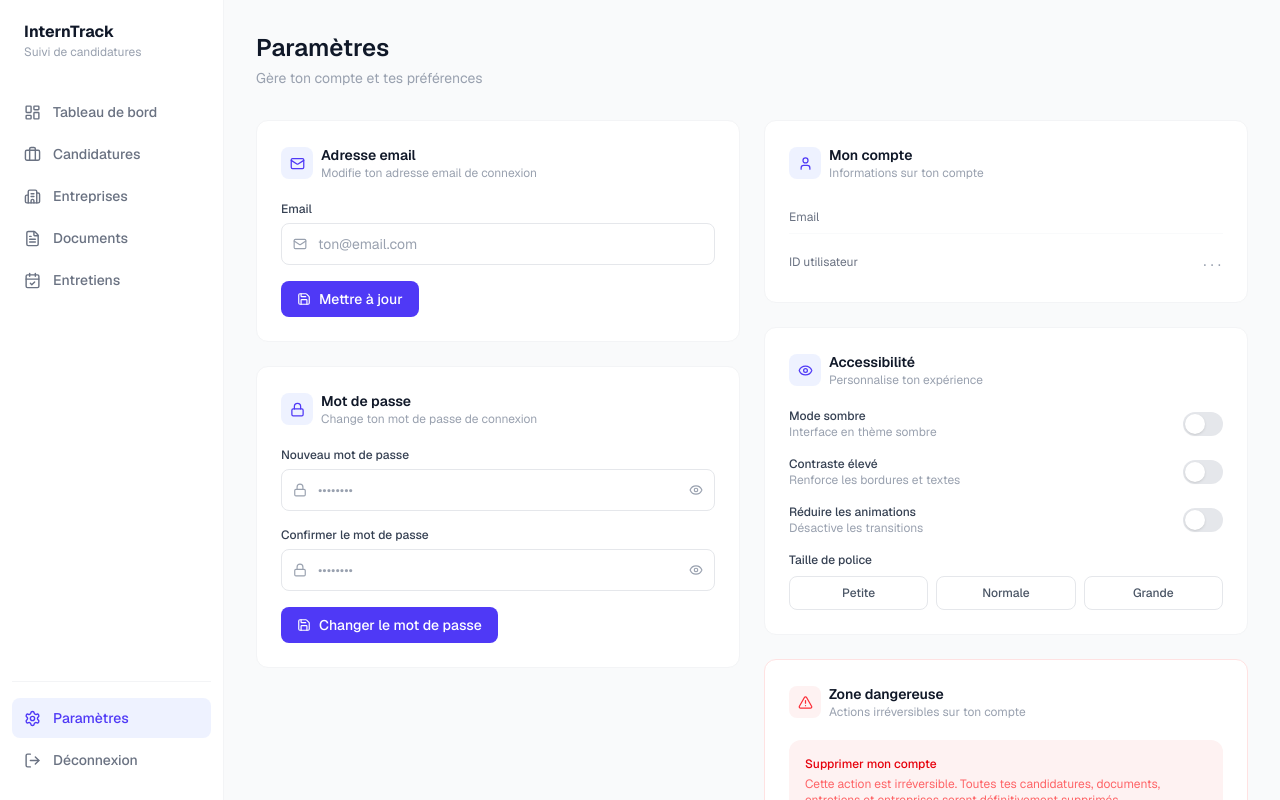
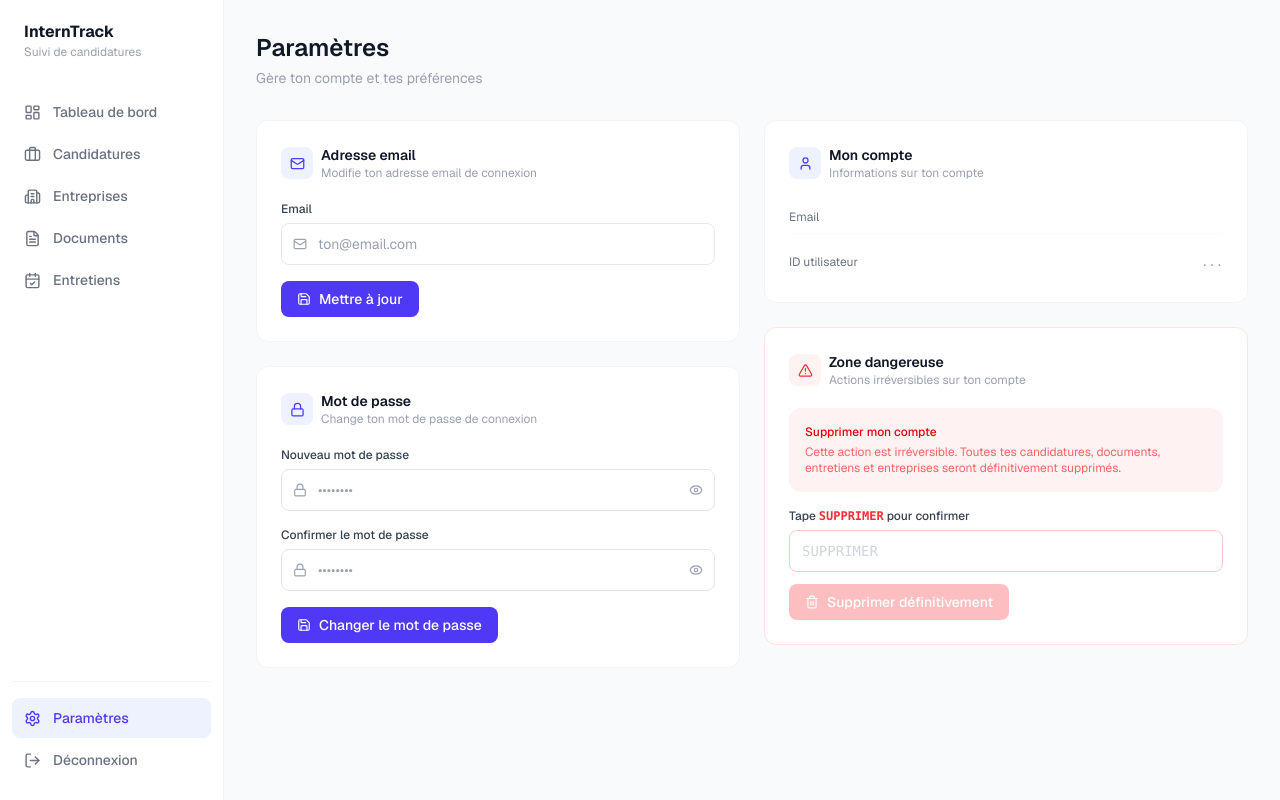
Before and after one commit to theog16000/interntrack-, a Next.js app: page /dashboard/settings in a window 1280 px wide. Shown: the top 800 px of the page. Built offline with nearby package versions, Linux system fonts and the light colour scheme; no server answers.

Commit message:
redeploy

```diff
--- a/src/app/dashboard/settings/page.tsx
+++ b/src/app/dashboard/settings/page.tsx
@@ -6,13 +6,12 @@ import {
   User, Mail, Lock, Trash2, Save,
   Eye, EyeOff, AlertTriangle, CheckCircle
 } from 'lucide-react'
-import { useTheme } from '@/lib/theme'
+
 const inputClass = "w-full pl-9 pr-3 py-2.5 border border-gray-200 rounded-lg text-sm text-gray-900 placeholder:text-gray-400 focus:outline-none focus:border-indigo-500 focus:ring-1 focus:ring-indigo-500 bg-white"
 const labelClass = "block text-xs font-medium text-gray-700 mb-1.5"
 
 export default function SettingsPage() {
   const supabase = createClient()
-  const { theme, toggleDark, setFontSize, toggleHighContrast, toggleReduceMotion } = useTheme()
 
   const [user, setUser] = useState<{ email: string; id: string } | null>(null)
   const [loading, setLoading] = useState(true)
@@ -83,7 +82,6 @@ export default function SettingsPage() {
     }
 
     setSavingPassword(true)
-
     const { error } = await supabase.auth.updateUser({ password: newPassword })
 
     if (error) {
@@ -264,92 +262,7 @@ export default function SettingsPage() {
               </div>
             </div>
           </div>
-{/* Accessibilité */}
-<div className="bg-white dark:bg-gray-900 border border-gray-100 dark:border-gray-800 rounded-xl p-6">
-  <div className="flex items-center gap-2 mb-5">
-    <div className="w-8 h-8 bg-indigo-50 dark:bg-indigo-950 rounded-lg flex items-center justify-center">
-      <Eye size={15} className="text-indigo-600 dark:text-indigo-400" />
-    </div>
-    <div>
-      <h2 className="text-sm font-semibold text-gray-900 dark:text-white">Accessibilité</h2>
-      <p className="text-xs text-gray-400 dark:text-gray-500">Personnalise ton expérience</p>
-    </div>
-  </div>
 
-  <div className="space-y-4">
-
-    {/* Dark mode */}
-    <div className="flex items-center justify-between">
-      <div>
-        <p className="text-xs font-medium text-gray-700 dark:text-gray-300">Mode sombre</p>
-        <p className="text-xs text-gray-400 dark:text-gray-500">Interface en thème sombre</p>
-      </div>
-      <button
-        type="button"
-        onClick={toggleDark}
-        className={`relative w-10 h-6 rounded-full transition-colors ${theme.dark ? 'bg-indigo-600' : 'bg-gray-200'}`}
-      >
-        <span className={`absolute top-0.5 left-0.5 w-5 h-5 bg-white rounded-full shadow transition-transform ${theme.dark ? 'translate-x-4' : 'translate-x-0'}`} />
-      </button>
-    </div>
-
-    {/* Contraste élevé */}
-    <div className="flex items-center justify-between">
-      <div>
-        <p className="text-xs font-medium text-gray-700 dark:text-gray-300">Contraste élevé</p>
-        <p className="text-xs text-gray-400 dark:text-gray-500">Renforce les bordures et textes</p>
-      </div>
-      <button
-        type="button"
-        onClick={toggleHighContrast}
-        className={`relative w-10 h-6 rounded-full transition-colors ${theme.highContrast ? 'bg-indigo-600' : 'bg-gray-200'}`}
-      >
-        <span className={`absolute top-0.5 left-0.5 w-5 h-5 bg-white rounded-full shadow transition-transform ${theme.highContrast ? 'translate-x-4' : 'translate-x-0'}`} />
-      </button>
-    </div>
-
-    {/* Réduire animations */}
-    <div className="flex items-center justify-between">
-      <div>
-        <p className="text-xs font-medium text-gray-700 dark:text-gray-300">Réduire les animations</p>
-        <p className="text-xs text-gray-400 dark:text-gray-500">Désactive les transitions</p>
-      </div>
-      <button
-        type="button"
-        onClick={toggleReduceMotion}
-        className={`relative w-10 h-6 rounded-full transition-colors ${theme.reduceMotion ? 'bg-indigo-600' : 'bg-gray-200'}`}
-      >
-        <span className={`absolute top-0.5 left-0.5 w-5 h-5 bg-white rounded-full shadow transition-transform ${theme.reduceMotion ? 'translate-x-4' : 'translate-x-0'}`} />
-      </button>
-    </div>
-
-    {/* Taille de police */}
-    <div>
-      <p className="text-xs font-medium text-gray-700 dark:text-gray-300 mb-2">Taille de police</p>
-      <div className="grid grid-cols-3 gap-2">
-        {([
-          { key: 'sm', label: 'Petite' },
-          { key: 'md', label: 'Normale' },
-          { key: 'lg', label: 'Grande' },
-        ] as const).map(f => (
-          <button
-            key={f.key}
-            type="button"
-            onClick={() => setFontSize(f.key)}
-            className={`py-2 rounded-lg text-xs font-medium transition-colors border ${
-              theme.fontSize === f.key
-                ? 'bg-indigo-600 text-white border-indigo-600'
-                : 'bg-white dark:bg-gray-800 border-gray-200 dark:border-gray-700 text-gray-600 dark:text-gray-400 hover:bg-gray-50 dark:hover:bg-gray-700'
-            }`}
-          >
-            {f.label}
-          </button>
-        ))}
-      </div>
-    </div>
-
-  </div>
-</div>
           {/* Zone danger */}
           <div className="bg-white border border-red-100 rounded-xl p-6">
             <div className="flex items-center gap-2 mb-5">
--- a/src/lib/theme.ts
+++ /dev/null
@@ -1,20 +0,0 @@
-"use client"
-
-import { useEffect, useState } from "react"
-
-export function useTheme() {
-  const [theme, setTheme] = useState<"light" | "dark">("light")
-
-  useEffect(() => {
-    const saved = localStorage.getItem("theme") as "light" | "dark" | null
-    if (saved) setTheme(saved)
-  }, [])
-
-  const toggleTheme = () => {
-    const nextTheme = theme === "light" ? "dark" : "light"
-    setTheme(nextTheme)
-    localStorage.setItem("theme", nextTheme)
-  }
-
-  return { theme, toggleTheme }
-}
```
